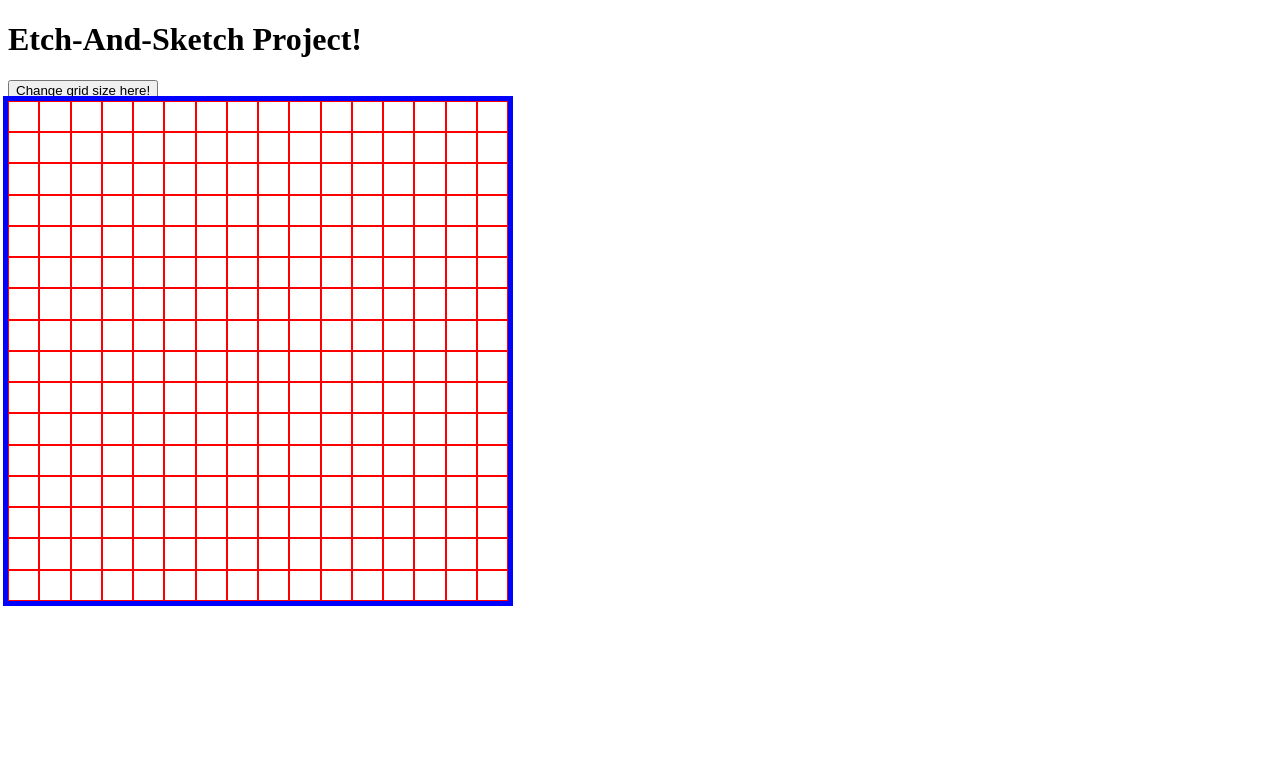
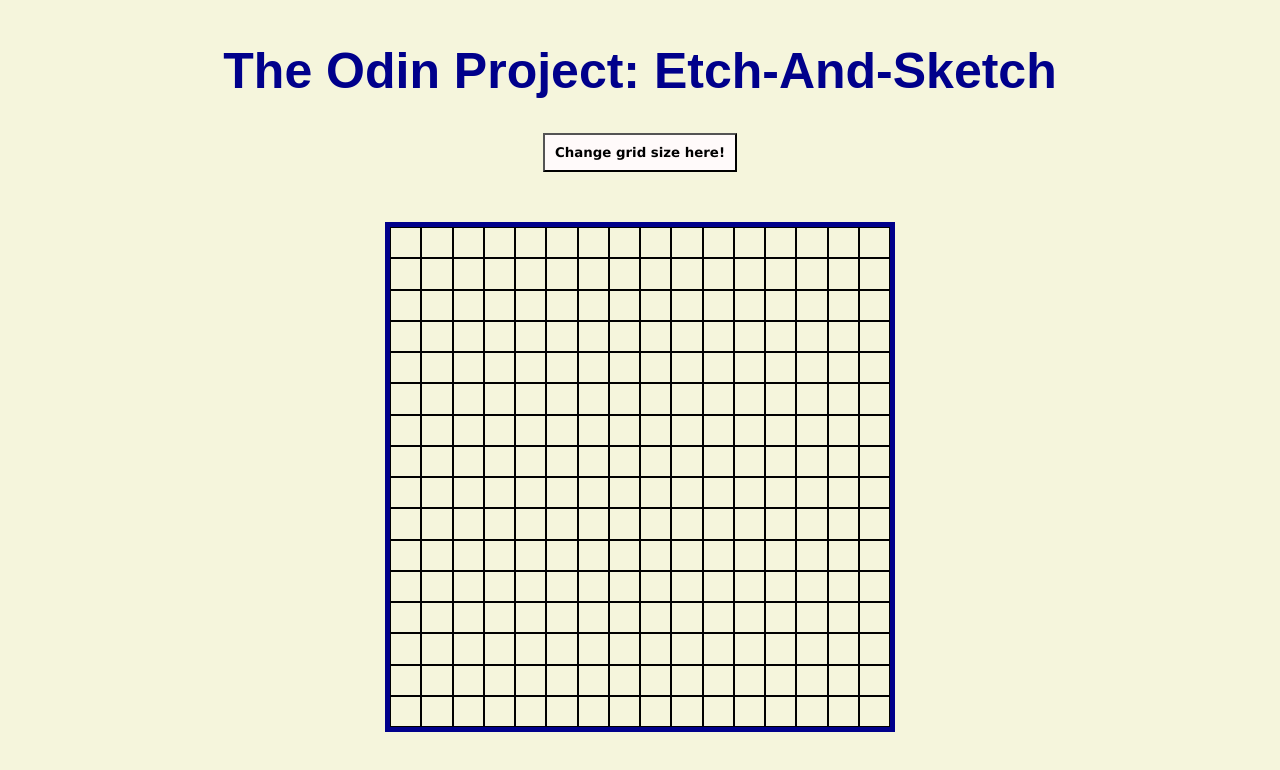
Before and after one commit to Redboiipod/odin_etch-a-sketch, a plain HTML site: page index.html in a window 1280 px wide. Drawn offline with Linux system fonts and the light colour scheme.

Commit message:
Finalize page layout and styles
Added styling to each element, updated text

```diff
--- a/index.html
+++ b/index.html
@@ -9,12 +9,17 @@
 
 </head>
 <body>
-<h1>Etch-And-Sketch Project!</h1>
+<div class="infoContainer">
+    <h1>The Odin Project: Etch-And-Sketch</h1>
 
-<button>Change grid size here!</button>
+    <button>Change grid size here!</button>
+</div>
 
 
-<div class="container">
+<div class="gridContainer">
+    <div class="gridBox">
+
+    </div>
 
 </div>
 
--- a/javascript.js
+++ b/javascript.js
@@ -1,15 +1,7 @@
-const container = document.querySelector(".container");
-
-function getRandomRgb() {
-  const r = Math.floor(Math.random() * 256);
-  const g = Math.floor(Math.random() * 256);
-  const b = Math.floor(Math.random() * 256);
-  return `rgb(${r}, ${g}, ${b})`;
-}
-function create(size){
+const container = document.querySelector(".gridBox");
 
 
-
+function createGrid(size){
     for ( let i = 0; i < (size * size); i++) {
     let squares = document.createElement("div");
             squares.classList.add("squares");
@@ -18,26 +10,30 @@ function create(size){
             squares.addEventListener("mouseenter", (e) => {
                 e.target.style.backgroundColor = getRandomRgb();
             });
+            container.appendChild(squares);
+    }};
 
-            container.appendChild(squares);
-    }
+createGrid(16);
+
+function getRandomRgb() {
+  const r = Math.floor(Math.random() * 256);
+  const g = Math.floor(Math.random() * 256);
+  const b = Math.floor(Math.random() * 256);
+  return `rgb(${r}, ${g}, ${b})`;
 }
-
-
-create(16);
 
 const buttonPrompt = document.querySelector("button");
     buttonPrompt.addEventListener("click", () => {
 
-        let userInput = prompt("Choose a grid size between 0 and 100");
+        let userInput = prompt("Choose a grid size between 0 and 100.");
 
             if ((userInput > 100) || (userInput <= 0)){
-                alert("Please choose a number less than 100");
+                alert("Please choose a number less than 100.");
             }
             else {
-            const innerDivs = container.querySelectorAll("div");
+                const innerDivs = container.querySelectorAll("div");
                 innerDivs.forEach(div => div.remove());
-            create(userInput);
+                createGrid(userInput);
             }
 
     });
--- a/styles.css
+++ b/styles.css
@@ -1,27 +1,53 @@
-.container {
+body {
+    background-color: beige;
 
-    outline: 5px solid blue;
+}
+
+.infoContainer {
+    display: flex;
+    justify-content: space-around;
+    flex-flow: column wrap;
+    align-items: center;
+
+}
+
+
+h1 {
+    font-family: Marker Felt, fantasy;
+    font-size: 50px;
+    color: darkblue;
+
+}
+
+button {
+    flex: 1;
+    padding: 10px;
+    font-weight: bold;
+    background-color:snow;
+    font-family:'Lucida Sans', 'Lucida Sans Regular', 'Lucida Grande', 'Lucida Sans Unicode', Geneva, Verdana, sans-serif;
+
+}
+
+
+.gridContainer {
+    display: flex;
+    justify-content: center;
+
+}
+
+.gridBox {
+    outline: 5px solid darkblue;
     width: 500px;
     height: 500px;
-    /* margin: 500px; */
-
-
+    margin-top: 55px;
     display: flex;
     flex-flow: row wrap;
-
-
-
-
 }
 
 
 
 .squares {
-    border: solid red 0.5px;
+    border: solid black 0.5px;
     box-sizing: border-box;
     flex: 1 1 auto ;
-
-
-
-
 }
```
